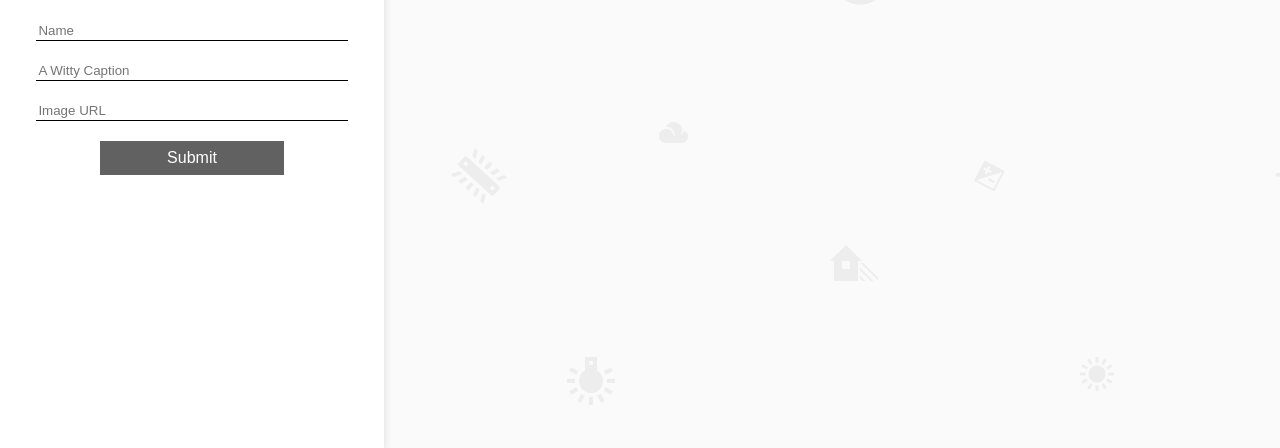
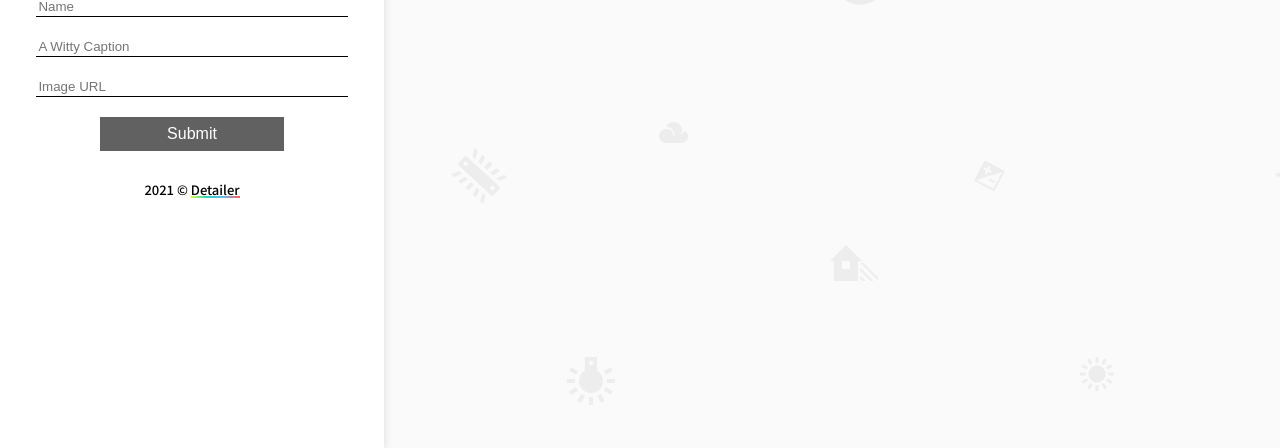
Before and after one commit to Detailer/memeLine, a plain HTML site: page frontend/index.html in a window 1280 px wide. Shown: the part 352-800 px from the top of the page. Drawn offline with Linux system fonts and the light colour scheme; no server answers.

Commit message:
added deta tag and link effects

```diff
--- a/frontend/index.html
+++ b/frontend/index.html
@@ -4,9 +4,10 @@
 		<title>memeLine</title>
 		<meta name="viewport" content="width=device-width, initial-scale=1.0" />
 		<link rel="stylesheet" href="res/style.css" />
+		<script src="res/script.js" defer></script>
+
 		<link rel="preconnect" href="https://fonts.gstatic.com">
 		<link href="https://fonts.googleapis.com/css2?family=Noto+Sans+TC:wght@300;500&display=swap" rel="stylesheet">
-		<script src="res/script.js" defer></script>
 	</head>
 	<body>
 		<div class="mainContainer">
@@ -41,6 +42,7 @@
 						/>
 						<input class="button" type="submit" value="Submit" />
 					</form>
+					<span id="detaTag"><br>2021 © <a id="detaTagLink" target="_blank" href="https://github.com/Detailer">Detailer</a></span>
 				</div>
 			</div>
 			<div class="right">
--- a/frontend/res/style.css
+++ b/frontend/res/style.css
@@ -6,6 +6,7 @@ body {
 }
 
 /* SCROLL BAR BEGIN */
+/* https://codepen.io/devstreak/pen/dMYgeO */
 
 /* width */
 ::-webkit-scrollbar {
@@ -28,6 +29,34 @@ body {
 }
 
 /* SCROLL BAR END */
+
+/* LINK RAINBOW EFFECT */
+/* https://codepen.io/cssparadise/pen/ExxayxM */
+a {
+	display: inline-block;
+	position: relative;
+	text-decoration: none;
+	color: inherit;
+	z-index: 1;
+}
+
+a::after {
+	content: '';
+	position: absolute;
+	left: 0;
+	bottom: .07em;
+	height: .1em;
+	width: 100%;
+	background: linear-gradient(110deg, #e1f549, #29d0be, #6cb8ea, #ff5959);
+	z-index: -1;
+	transition: height .25s cubic-bezier(.6,0,.4,1);
+}
+
+a:hover::after {
+	height: .2em;
+}
+
+/* LINK RAINBOW EFFECT END */
 
 .mainContainer {
 	display: flex;
@@ -153,6 +182,12 @@ hr {
 	border: 1px solid #e0e0e0;
 }
 
+#detaTag{
+	font-size: small;
+	color: #000;
+	margin-bottom: 10px;
+}
+
 @media only screen and (max-width: 768px) and (orientation: portrait) {
 	/* For mobile phones in potrait: */
 	.mainContainer {
```
